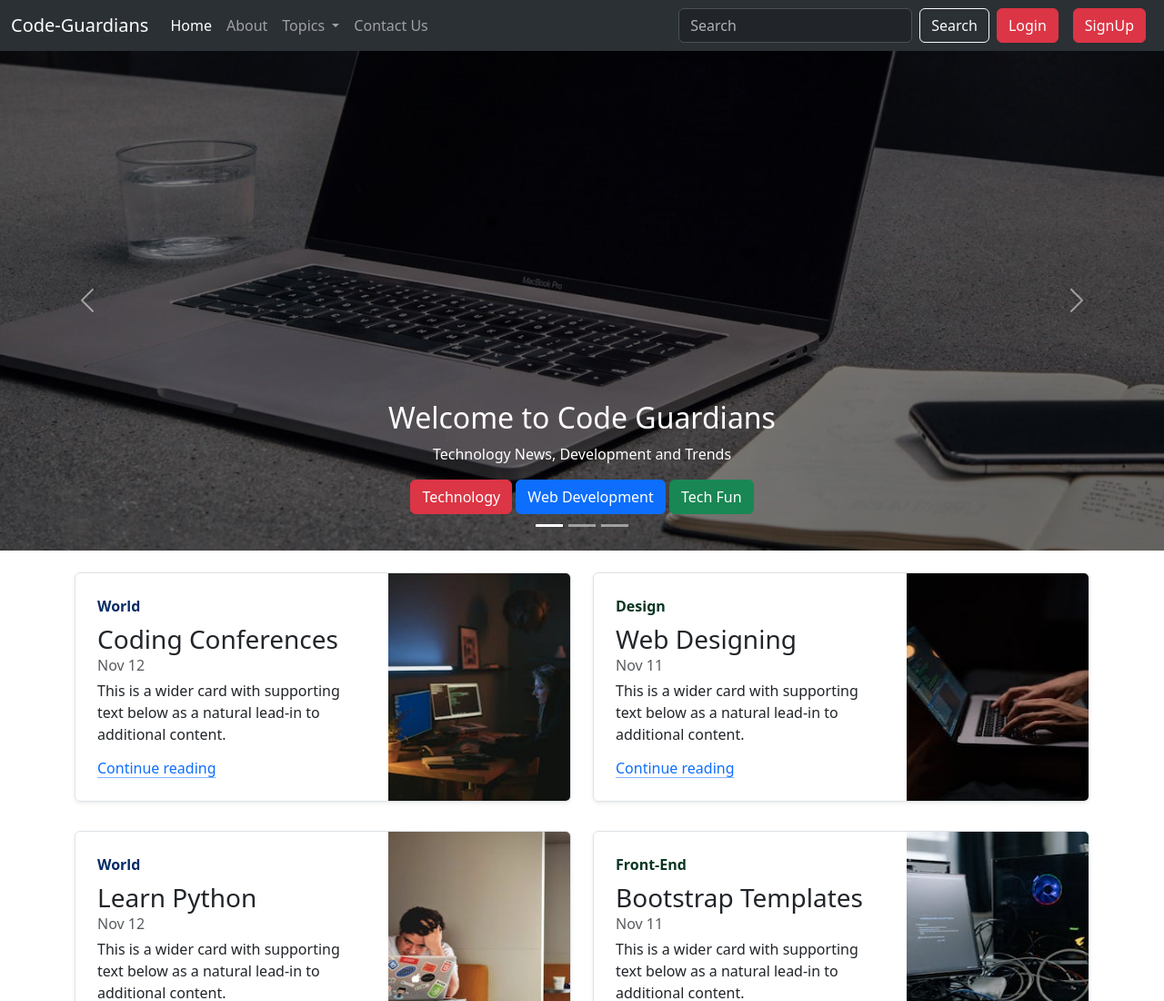
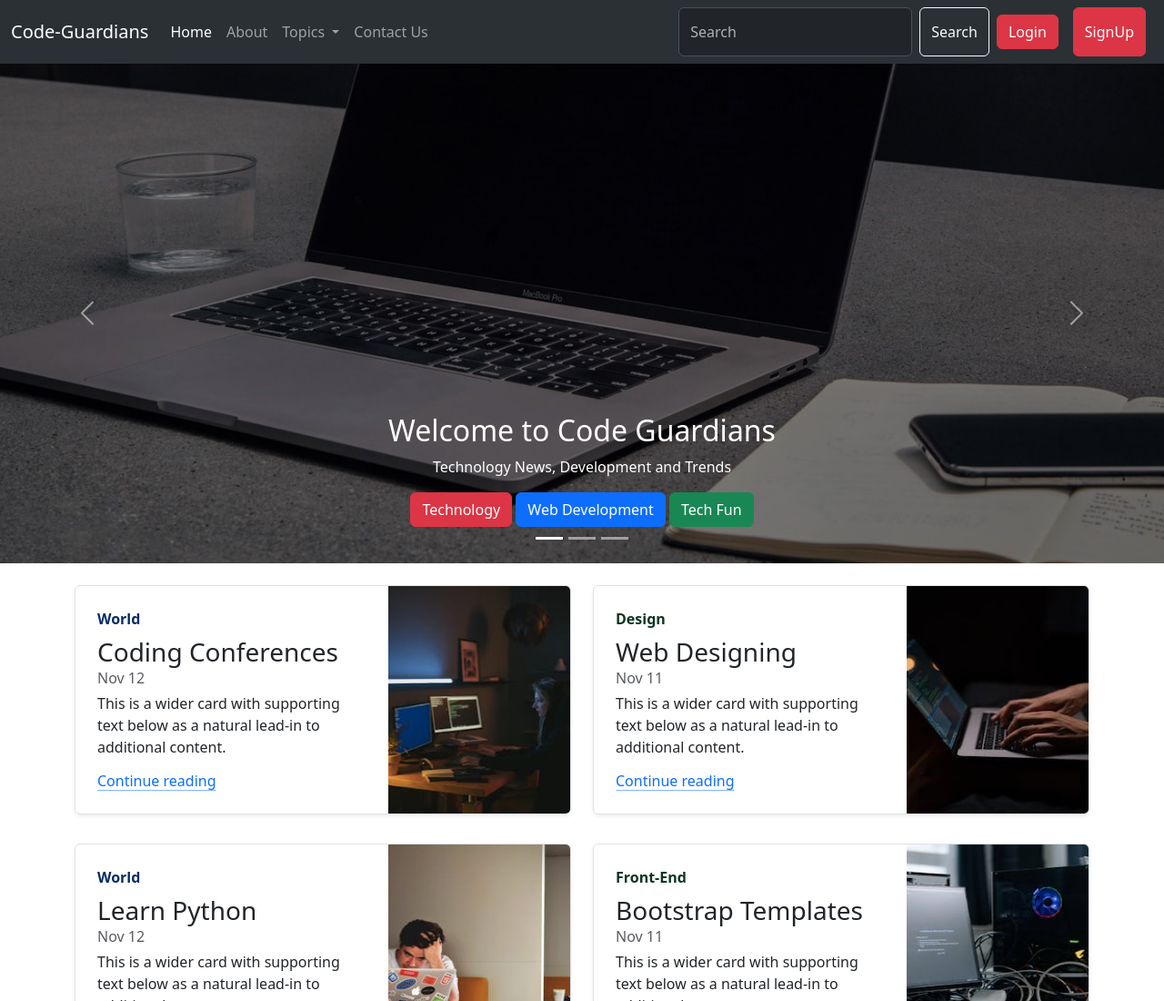
Before and after one commit to imran0361/CodeGuardians, a plain HTML site: page index.html in a window 1280 px wide. Shown: the top 1100 px of the page at 91% size. Drawn offline with nearby package versions, Linux system fonts and the light colour scheme.

Commit message:
Update index.html

```diff
--- a/index.html
+++ b/index.html
@@ -68,14 +68,14 @@
             />
             <button class="btn btn-outline-light" type="submit">Search</button>
             <button
-            class="btn btn-danger mx-2"
+            class="btn btn-danger d-inline-block m-2"
             data-bs-toggle="modal"
             data-bs-target="#loginModal"
           >
             Login
           </button>
           <button
-            class="btn btn-danger mx-2"
+            class="btn btn-danger d-inline-block mx-2"
             data-bs-toggle="modal"
             data-bs-target="#signupModal"
           >
```
